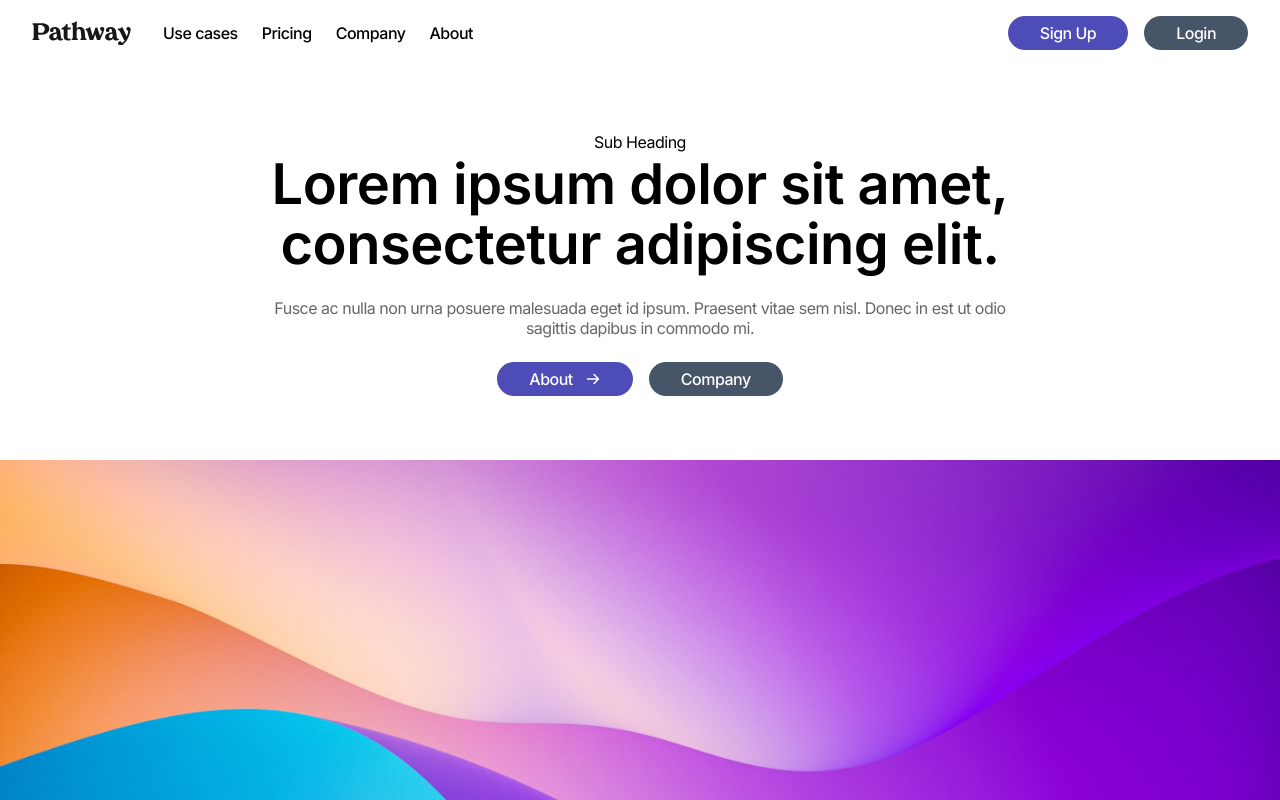
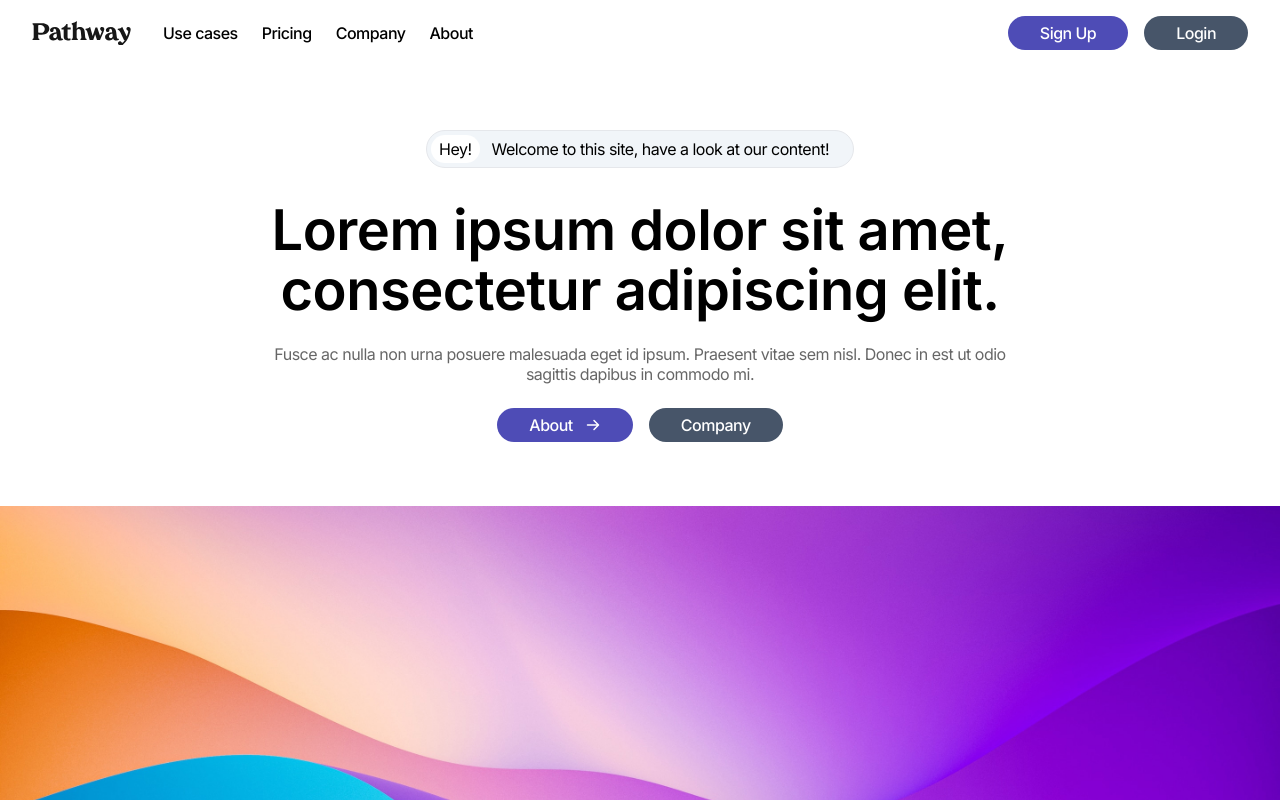
Before and after one commit to christian-luntok/pathway, a Next.js app: page / in a window 1280 px wide. Shown: the top 800 px of the page. Built offline with nearby package versions, Linux system fonts and the light colour scheme.

Commit message:
Created new Badge Group component. Added on Hero component.

```diff
--- a/components/BadgeGroup.js
+++ b/components/BadgeGroup.js
@@ -0,0 +1,33 @@
+import { Icon } from "@iconify/react"
+import Link from "next/link"
+
+/**
+ * Badge Group Component
+ *
+ * @params alignment - sets where to align the component. Values can be set as [left, right or center]
+ */
+const BadgeGroup = ({alignment, context, message, icon, link}) =>  {
+    const Element = link ? Link : 'div'
+    const alignClass = alignment === 'center'
+        ? 'text-center m-auto' : alignment === 'left'
+        ? 'text-left mr-auto' : alignment === 'right'
+        ? 'text-right ml-auto' : null;
+
+    return (
+        <section className={`badge-group-container wrap wrap-px ${ alignClass ? alignClass : null }`}>
+            <Element href={link ? link : undefined} className={`badge-group p-1 border w-auto rounded-full bg-badge inline-flex items-center gap-3 mb-8 ${link ? 'hover:bg-secondary-200 transition-all duration-300' : '' }`}>
+                <div className="context px-2 py-[2px] bg-white rounded-full">
+                    {context}
+                </div>
+                <div className="message">
+                    {message}
+                </div>
+                <div className="icon py-2 pr-2">
+                    <Icon icon={icon} className=" w-4 "/>
+                </div>
+            </Element>
+        </section>
+    )
+}
+
+export default BadgeGroup
--- a/components/Hero.js
+++ b/components/Hero.js
@@ -1,22 +1,30 @@
 import SectionContent from "@components/Section/SectionContent"
 import ButtonGroup from "@components/ButtonGroup"
 import SectionImage from "@components/Section/SectionImage"
+import BadgeGroup from "@components/BadgeGroup"
 
 
 const Hero = () => {
+    const alignment = "center"
 
     return (
         <section className="hero-container">
             <div className="hero-content-container py-16 ">
+                <BadgeGroup
+                    context="Hey!"
+                    message="Welcome to this site, have a look at our content!"
+                    // icon="ph:arrow-right-bold"
+                    // link="/about"
+                    alignment={alignment}
+                />
                 <SectionContent
                     title = "Lorem ipsum dolor sit amet, consectetur adipiscing elit."
                     content = "Fusce ac nulla non urna posuere malesuada eget id ipsum. Praesent vitae sem nisl. Donec in est ut odio sagittis dapibus in commodo mi."
-                    subheading = "Sub Heading"
-                    alignment = "center"
+                    alignment = {alignment}
                     isBigHeader = {true}
                 />
                 <ButtonGroup
-                    wrap = "wrap-sm wrap-px"
+                    wrap = "wrap-sm"
                     hasPrimary = {true}
                     primaryText = "About"
                     primaryLink = "/about"
@@ -24,7 +32,7 @@ const Hero = () => {
                     hasSecondary = {true}
                     secondaryText = "Company"
                     secondaryLink = "/company"
-                    alignment="center"
+                    alignment={alignment}
                 />
             </div>
             <SectionImage
```
